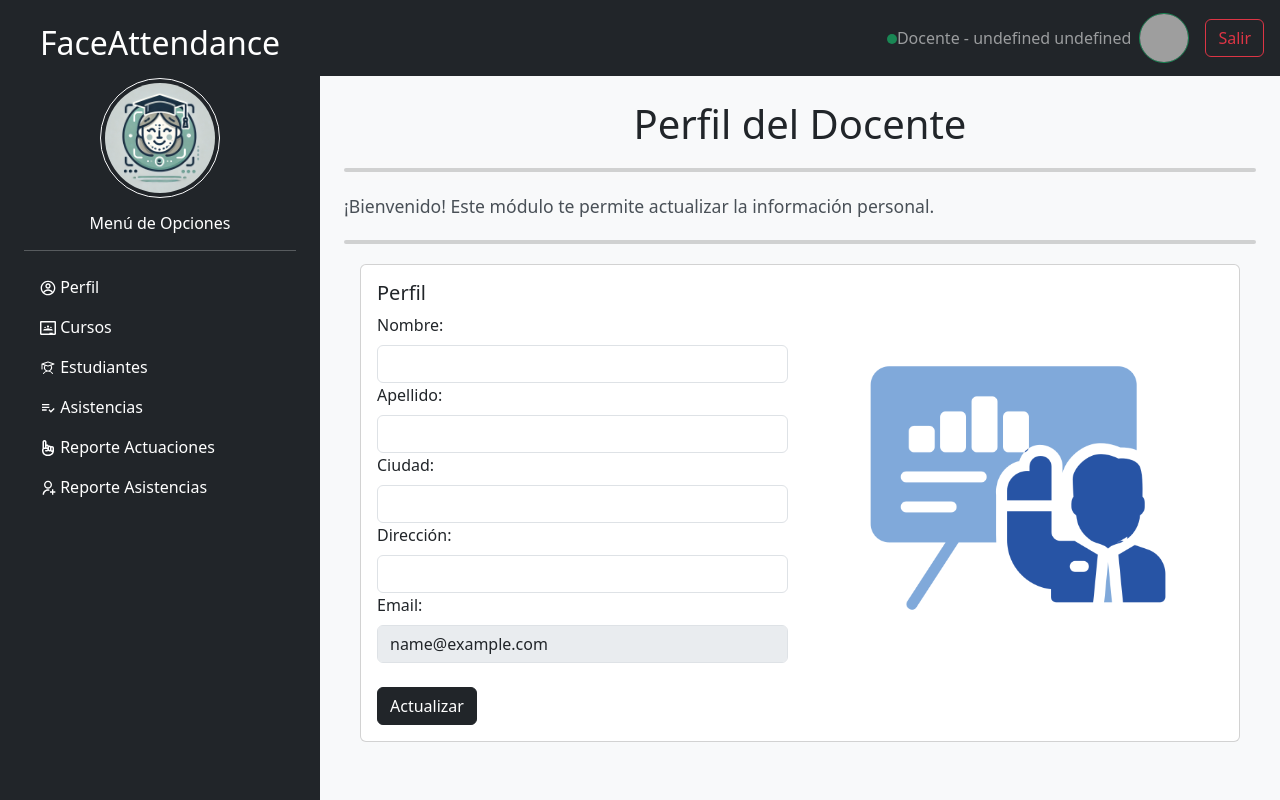
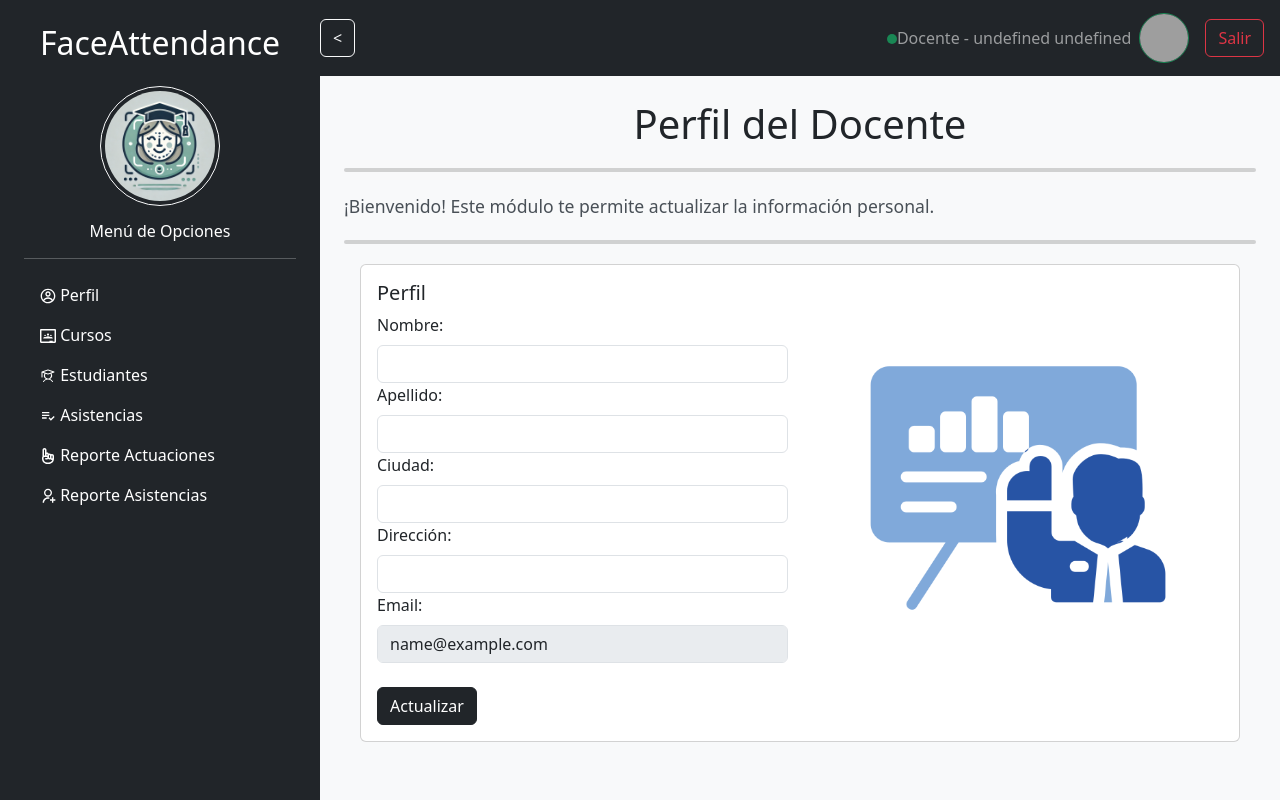
Before and after one commit to DilanBedoya/FaceAttendance, a React (Vite) app: page /dashboard in a window 1280 px wide. Built offline with nearby package versions, Linux system fonts and the light colour scheme; sample sign-in values are in the browser's storage; grey boxes are pictures that could not be loaded.

Commit message:
Ajuste de Sidebar

```diff
--- a/src/layout/Dashboard.jsx
+++ b/src/layout/Dashboard.jsx
@@ -1,4 +1,4 @@
-import React, { useEffect } from 'react';
+import React, { useEffect, useState } from 'react';
 import { Container, Row, Col, Nav, Navbar, Button } from 'react-bootstrap';
 import 'bootstrap/dist/css/bootstrap.min.css';
 import { Link, Outlet, useNavigate } from 'react-router-dom';
@@ -23,19 +23,34 @@ export default function Dashboard() {
     const logout = userAuth((state) => state.logout);
 
 
+
+    const [isSidebarCollapsed, setSidebarCollapsed] = useState(false);
     return (
         <Container fluid className="p-0">
             <Row className="min-vh-100 g-0">
                 {/* Sidebar */}
-                <Col xs={3} className="bg-dark text-white p-4" style={{ position: 'sticky', top: 0, height: '100vh', overflowY: 'auto' }}>
-                    <h2 className="text-center">FaceAttendance</h2>
+                <Col
+                    xs={isSidebarCollapsed ? 1 : 3}
+                    className={`bg-dark text-white p-4 ${isSidebarCollapsed ? "text-center" : ""}`}
+                    style={{
+                        position: 'sticky',
+                        top: 0,
+                        height: '100vh',
+                        overflowY: 'auto',
+                    }}
+                >
+                    <div className="d-flex flex-column align-items-center">
+                        <h2 className={isSidebarCollapsed ? 'd-none' : 'text-center'}>FaceAttendance</h2>
                         <img
                             src={`${imagenes.logo}`}
                             alt="img-client"
-                        className="m-auto mt-3 p-1 border border-light rounded-circle d-flex flex-column align-items-center"
-                        width={120}
-                        height={120}
+                            className="m-auto mt-3 p-1 border border-light rounded-circle"
+                            width={isSidebarCollapsed ? 50 : 120}
+                            height={isSidebarCollapsed ? 50 : 120}
                         />
+                    </div>
+                    {!isSidebarCollapsed && (
+                        <>
                             <div className="text-center mt-3">
                                 <h6>Menú de Opciones</h6>
                             </div>
@@ -60,12 +75,24 @@ export default function Dashboard() {
                                     <RiUserAddLine /> Reporte Asistencias
                                 </Nav.Link>
                             </Nav>
+                        </>
+                    )}
                 </Col>
 
                 {/* Main Content */}
-                <Col xs={9} className="d-flex flex-column">
+                <Col
+                    xs={isSidebarCollapsed ? 11 : 9}
+                    className="d-flex flex-column"
+                >
                     {/* Header */}
                     <Navbar bg="dark" variant="dark" sticky="top" className="w-100">
+                        <Button
+                            variant="outline-light"
+                            className="me-3"
+                            onClick={() => setSidebarCollapsed(!isSidebarCollapsed)}
+                        >
+                            {isSidebarCollapsed ? '>' : '<'}
+                        </Button>
                         <Navbar.Text className="ms-auto me-2">
                             <span
                                 className="bg-success rounded-circle"
@@ -86,7 +113,6 @@ export default function Dashboard() {
                             variant="outline-danger"
                             className="me-3"
                             onClick={() => {
-                                // Eliminar el token y el manejo del usuario de la localStorage
                                 logout();
                                 localStorage.removeItem('token');
                                 navigate("/login");
```
Lines whose indentation alone changed are shown as unchanged.
